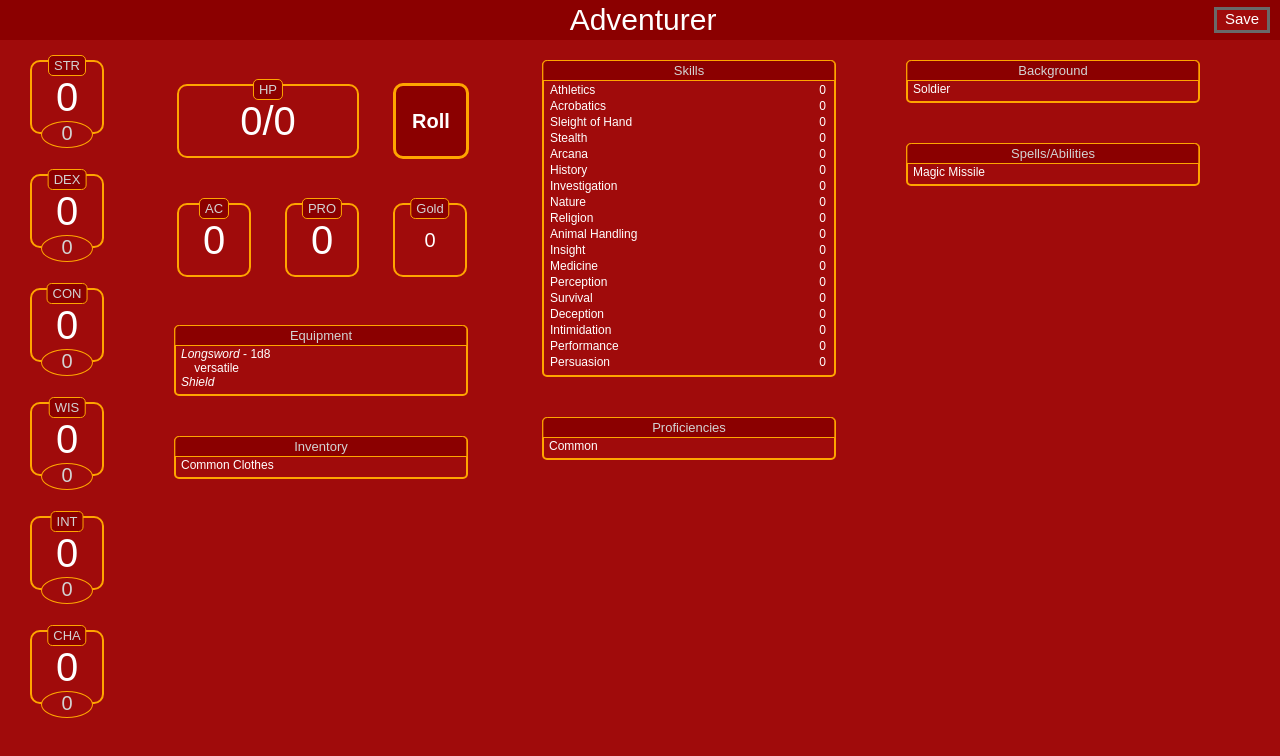
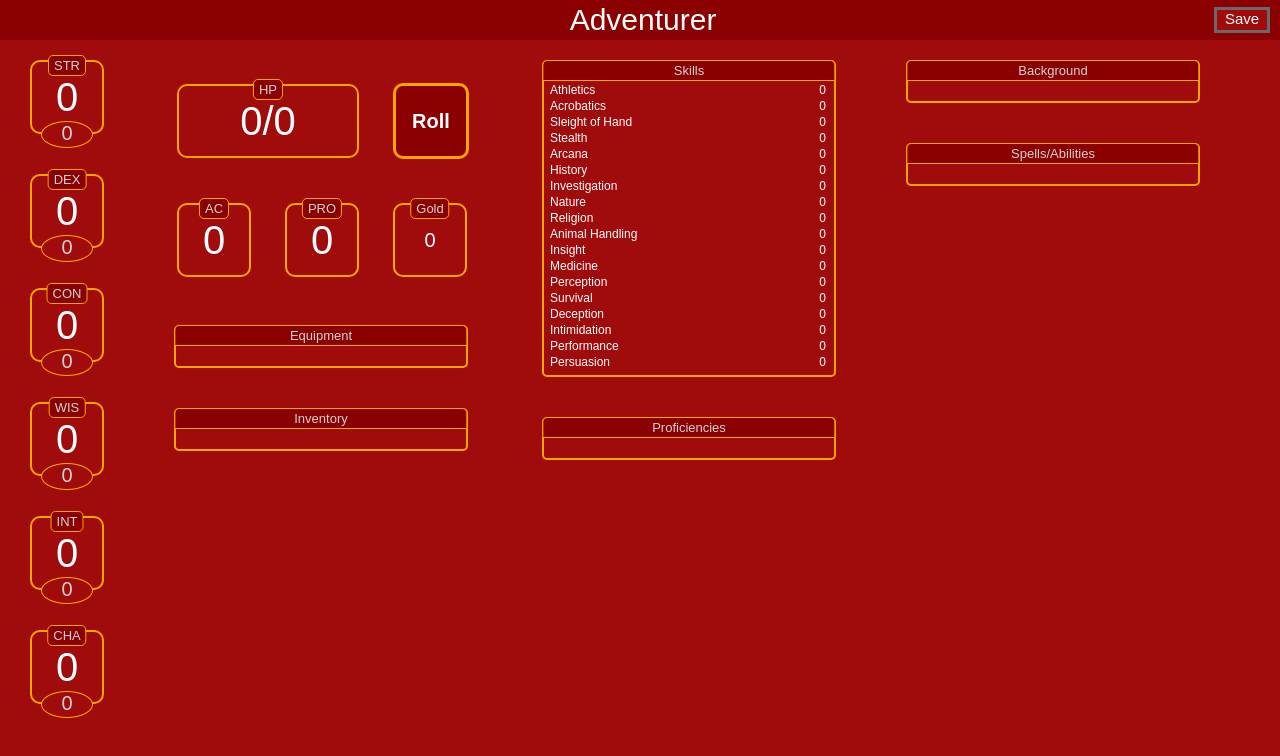
Before and after one commit to Edylc/dnd, a website: page views/character.html in a window 1280 px wide. Drawn offline with nearby package versions, Linux system fonts and the light colour scheme.

Commit message:
so much qol

```diff
--- a/views/character.html
+++ b/views/character.html
@@ -76,15 +76,11 @@
       </table>
       <div class='base two'>
         <div class='capper'>Equipment</div>
-        <div id='equipment' contenteditable='true'>
-          <i>Longsword</i> - 1d8
-          <div>&nbsp; &nbsp; versatile</div>
-          <div><i>Shield</i></div>
-        </div>
+        <div id='equipment' contenteditable='true'></div>
       </div>
       <div class='base two'>
         <div class='capper'>Inventory</div>
-        <div id='inventory' contenteditable='true'>Common Clothes</div>
+        <div id='inventory' contenteditable='true'></div>
       </div>
     </div>
     <div class='column'>
@@ -169,17 +165,17 @@
       </div>
       <div class='base two'>
         <div class='capper'>Proficiencies</div>
-        <div id='proficiencies' contenteditable='true'>Common</div>
+        <div id='proficiencies' contenteditable='true'></div>
       </div>
     </div>
     <div class='column'>
       <div class='base two'>
         <div class='capper'>Background</div>
-        <div id='background' contenteditable='true'>Soldier</div>
+        <div id='background' contenteditable='true'></div>
       </div>
       <div class='base two'>
         <div class='capper'>Spells/Abilities</div>
-        <div id='spells' contenteditable='true'>Magic Missile</div>
+        <div id='spells' contenteditable='true'></div>
       </div>
     </div>
     <div id='i_holder'>
```
